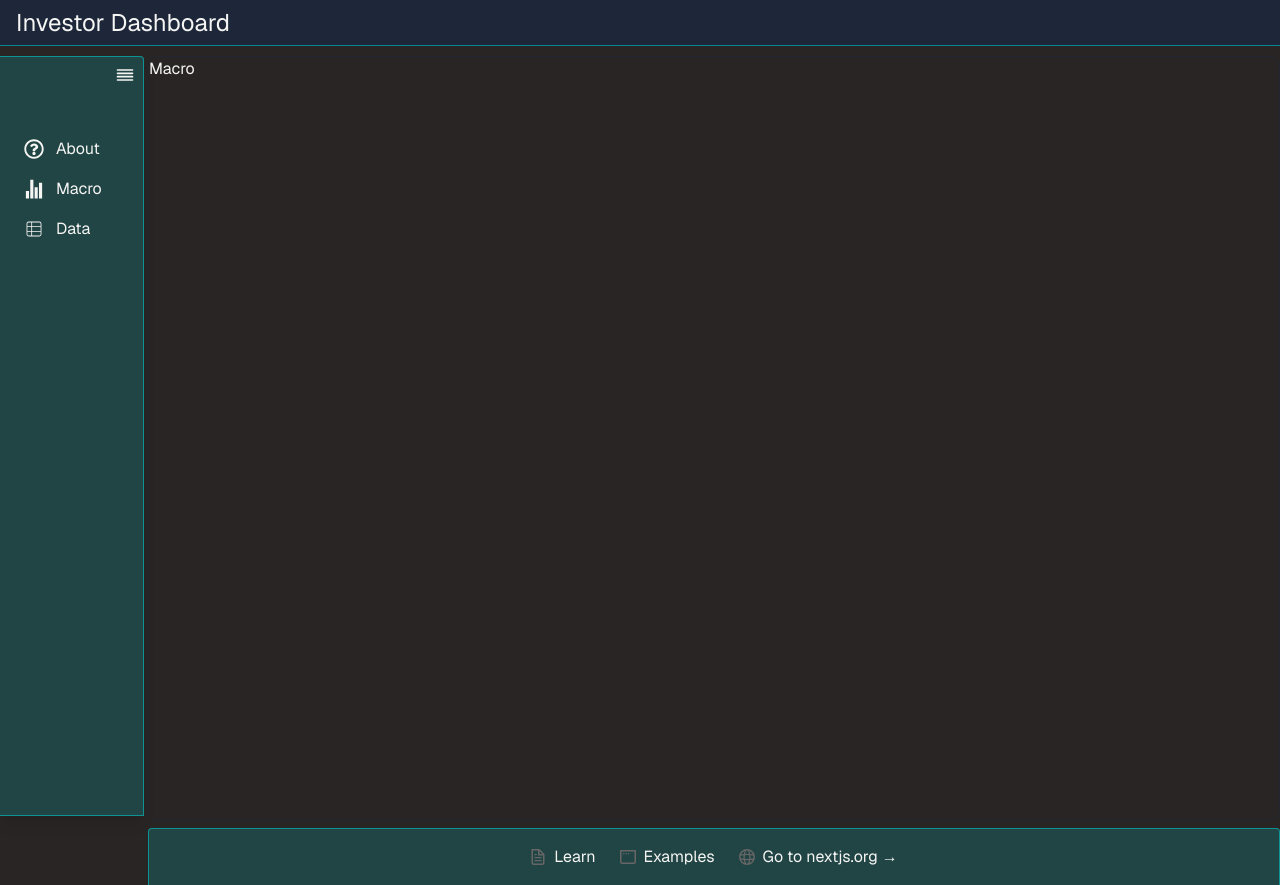
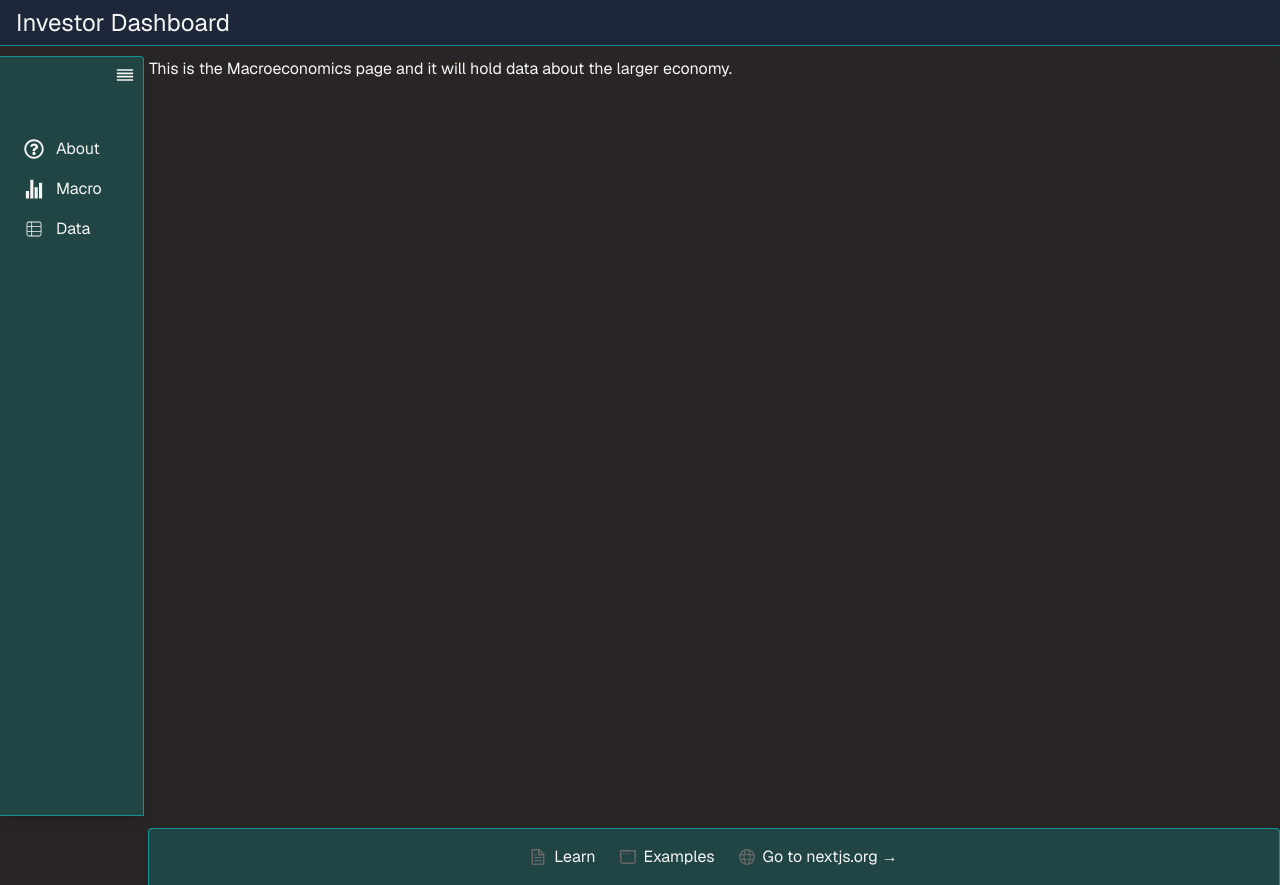
Before and after one commit to aaron-san/investor-dashboard, a Next.js app in the folder frontend/: page /macro in a window 1280 px wide. Built offline with nearby package versions, Linux system fonts and the light colour scheme.

Commit message:
update macro page

```diff
--- a/frontend/src/app/layout.tsx
+++ b/frontend/src/app/layout.tsx
@@ -6,6 +6,7 @@ import Header from "@/components/Header";
 import Sidebar from "@/components/Sidebar";
 import { useState } from "react";
 import Footer from "@/components/Footer";
+import LoadMockData from "@/components/LoadMockData";
 
 const geistSans = Geist({
   variable: "--font-geist-sans",
@@ -51,6 +52,7 @@ export default function RootLayout({
           {children}
         </main>
         <Footer />
+        <LoadMockData />
       </body>
     </html>
   );
--- a/frontend/src/app/macro/page.tsx
+++ b/frontend/src/app/macro/page.tsx
@@ -1,7 +1,12 @@
 import React from "react";
 
 const Macro = () => {
-  return <div>Macro</div>;
+  return (
+    <div>
+      This is the Macroeconomics page and it will hold data about the larger
+      economy.
+    </div>
+  );
 };
 
 export default Macro;
--- a/frontend/src/app/page.tsx
+++ b/frontend/src/app/page.tsx
@@ -7,12 +7,10 @@ import CompanySearch from "@/components/CompanySearch";
 import Description from "@/components/Profile";
 import Notes from "@/components/Notes";
 import { EXJPUSChart } from "@/components/EXJPUSChart";
-import LoadMockData from "@/components/LoadMockData";
 
 export default function Home() {
   return (
     <div className="flex flex-wrap gap-2">
-      <LoadMockData />
       <Notes />
       <CompanySearch />
       <Notepad />
```
